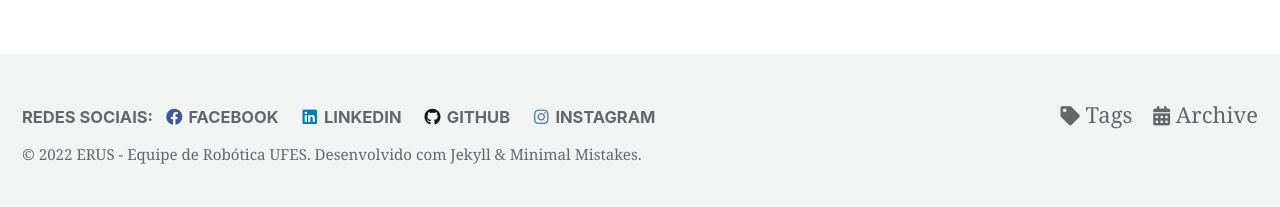
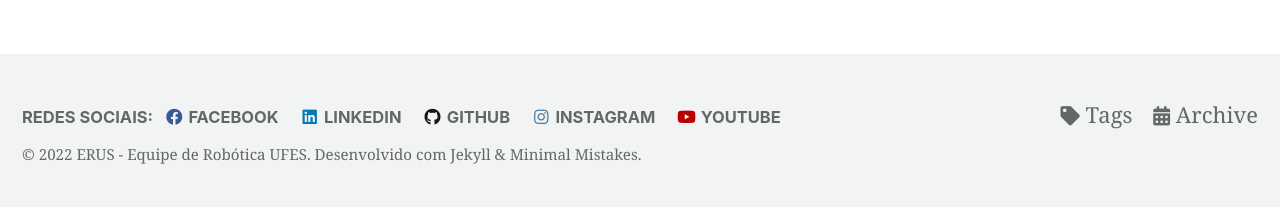
Before and after one commit to erufes/site, a Jekyll site: the page built from index.md, in a window 1280 px wide. Shown: the part 916-1123 px from the top of the page. Built offline with Jekyll 4.4.1, drawn with Linux system fonts in a browser that asks for light colours; cached includes are drawn as plain includes.

Commit message:
modified:   _config.yml

```diff
--- a/_config.yml
+++ b/_config.yml
@@ -138,6 +138,9 @@ footer:
     - label: "Instagram"
       icon: "fab fa-fw fa-instagram"
       url: "https://www.instagram.com/erus.ufes/"
+    - label: "YouTube"
+      icon: "fab fa-fw fa-youtube"
+      url: "https://www.youtube.com/c/erusteam"
     - label: "GitLab"
       icon: "fab fa-fw fa-gitlab"
       # url:
```
